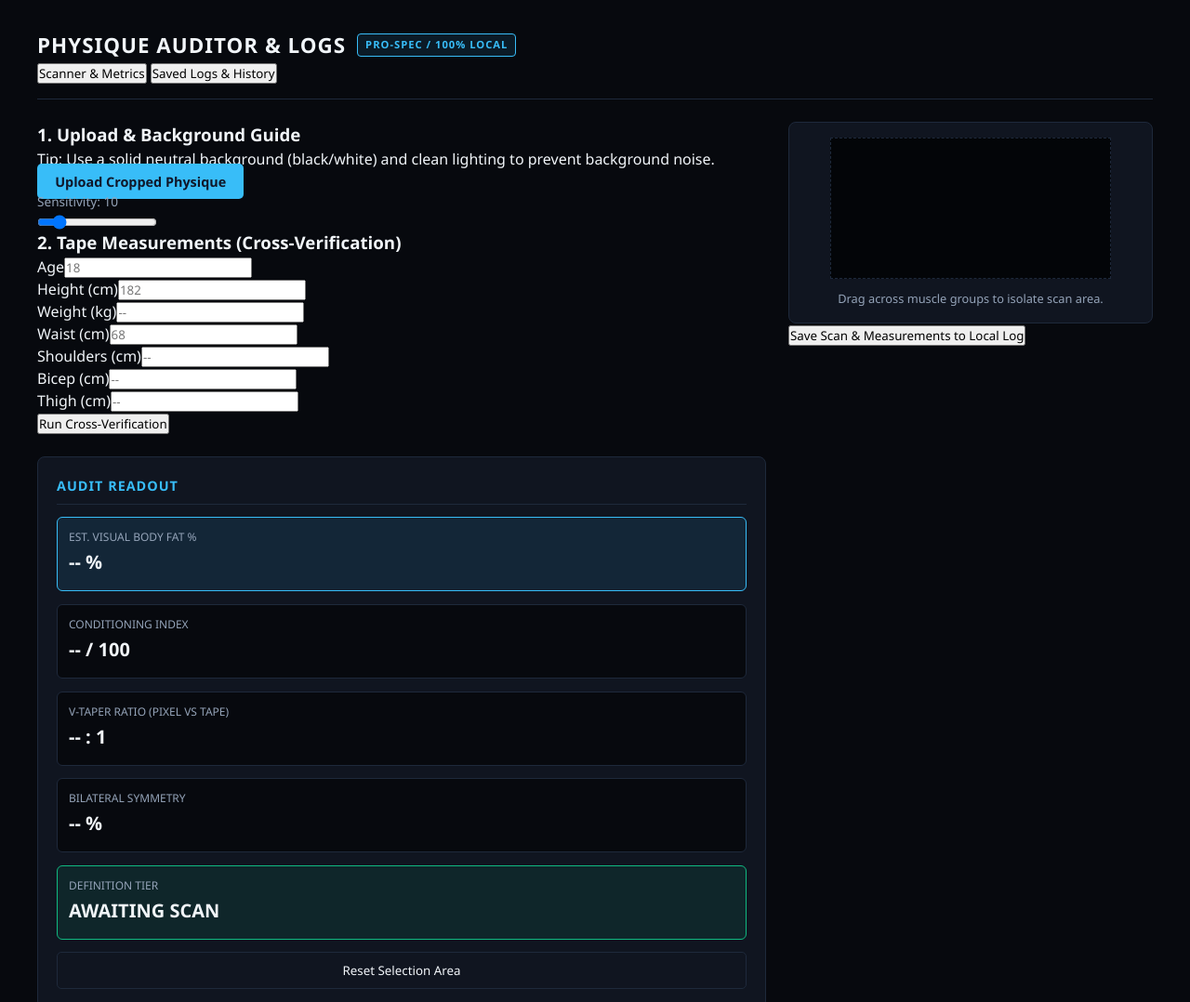
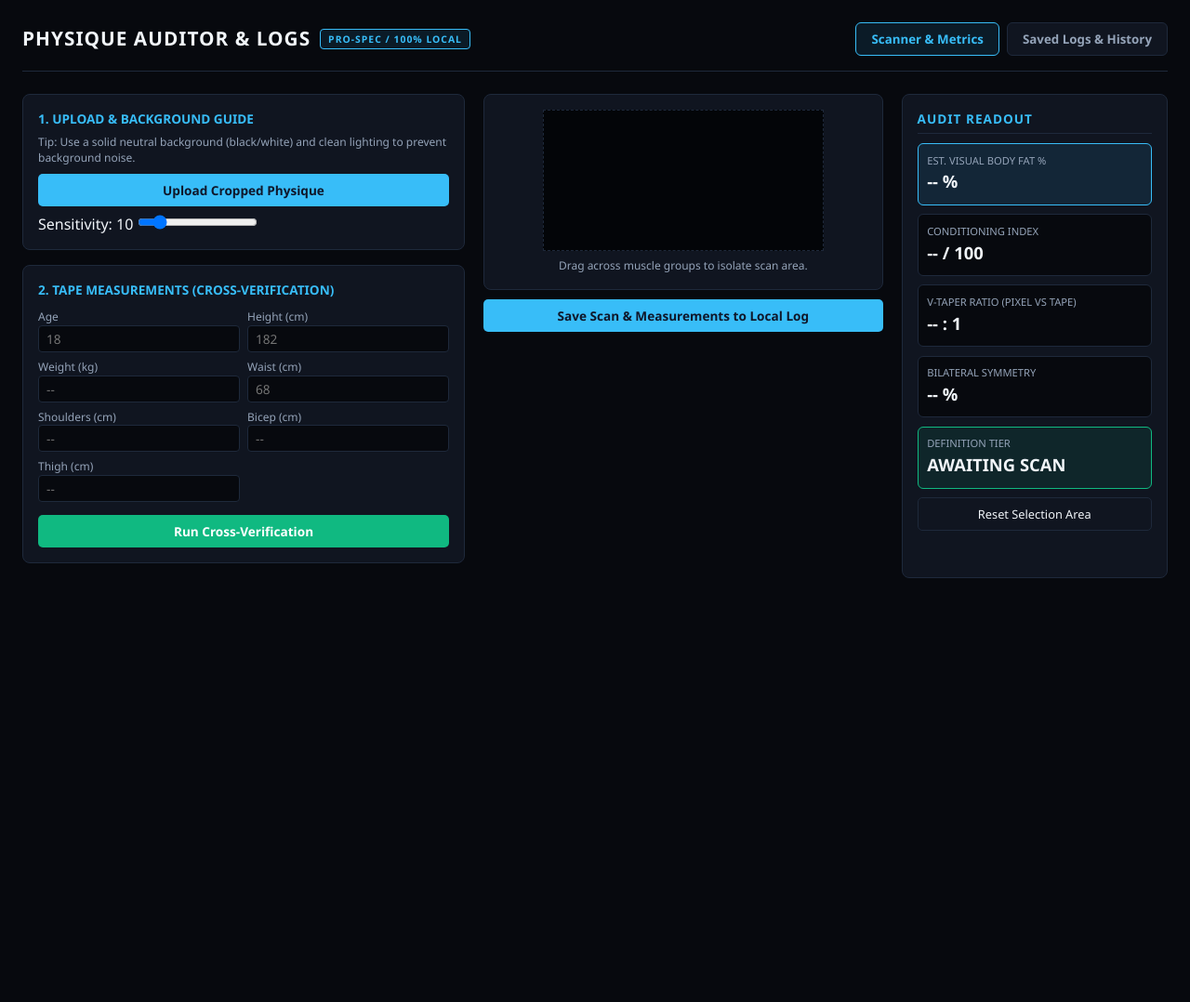
Before and after one commit to AmaanArmar/bio-pixel-scanner, a plain HTML site: page index.html in a window 1280 px wide. Shown: the top 1078 px of the page at 93% size. After the commit the page ends 800 px from the top, so only its background shows below. Drawn offline with Linux system fonts and the light colour scheme.

Commit message:
style.css v3
Updated styles for various elements including body, header, and controls. Added new classes for navigation tabs and log items.

```diff
--- a/style.css
+++ b/style.css
@@ -9,31 +9,55 @@
 }
 
 * { box-sizing: border-box; margin: 0; padding: 0; font-family: 'Segoe UI', system-ui, monospace; }
-body { background: var(--bg); color: var(--text); padding: 2rem; line-height: 1.5; }
-.container { max-width: 1200px; margin: 0 auto; }
-header { border-bottom: 1px solid var(--border); padding-bottom: 1rem; margin-bottom: 1.5rem; }
-h1 { font-size: 1.4rem; letter-spacing: 1px; display: flex; align-items: center; gap: 12px; }
-.badge { font-size: 0.7rem; background: var(--accent-dim); color: var(--accent); border: 1px solid var(--accent); padding: 3px 8px; border-radius: 4px; }
-.subtitle { color: var(--muted); font-size: 0.85rem; margin-top: 4px; }
-.controls { display: flex; flex-wrap: wrap; gap: 1.5rem; align-items: center; background: var(--panel); padding: 1rem 1.5rem; border-radius: 8px; border: 1px solid var(--border); margin-bottom: 1.5rem; }
+body { background: var(--bg); color: var(--text); padding: 1.5rem; line-height: 1.4; }
+.container { max-width: 1300px; margin: 0 auto; }
+
+header { display: flex; justify-content: space-between; align-items: center; border-bottom: 1px solid var(--border); padding-bottom: 1rem; margin-bottom: 1.5rem; flex-wrap: wrap; gap: 1rem; }
+h1 { font-size: 1.3rem; letter-spacing: 1px; display: flex; align-items: center; gap: 10px; }
+.badge { font-size: 0.65rem; background: var(--accent-dim); color: var(--accent); border: 1px solid var(--accent); padding: 3px 8px; border-radius: 4px; }
+
+.nav-tabs { display: flex; gap: 8px; }
+.tab-btn { background: var(--panel); border: 1px solid var(--border); color: var(--muted); padding: 0.5rem 1rem; border-radius: 6px; cursor: pointer; font-weight: 600; }
+.tab-btn.active { background: var(--accent-dim); color: var(--accent); border-color: var(--accent); }
+
+.tab-content { display: none; }
+.tab-content.active { display: grid; }
+
+.workspace { grid-template-columns: 1fr 1.5fr 1fr; gap: 1.25rem; }
+@media (max-width: 1024px) { .workspace { grid-template-columns: 1fr; } }
+
+.controls-card { background: var(--panel); border: 1px solid var(--border); border-radius: 8px; padding: 1rem; margin-bottom: 1rem; display: flex; flex-direction: column; gap: 8px; }
+.controls-card h3 { font-size: 0.85rem; color: var(--accent); text-transform: uppercase; }
+.guide-text { font-size: 0.75rem; color: var(--muted); }
+
 input[type="file"] { display: none; }
-.upload-btn { background: var(--accent); color: #0f172a; font-weight: 700; padding: 0.6rem 1.2rem; border-radius: 5px; cursor: pointer; font-size: 0.9rem; transition: opacity 0.2s; }
+.upload-btn { background: var(--accent); color: #0f172a; font-weight: 700; padding: 0.5rem 1rem; border-radius: 5px; cursor: pointer; font-size: 0.85rem; text-align: center; }
 .upload-btn:hover { opacity: 0.85; }
-.sliders { display: flex; gap: 1.5rem; flex-wrap: wrap; align-items: center; }
-.slider-group { display: flex; flex-direction: column; gap: 4px; font-size: 0.85rem; color: var(--muted); }
-select { background: var(--bg); color: var(--text); border: 1px solid var(--border); padding: 5px 10px; border-radius: 4px; }
-.workspace { display: grid; grid-template-columns: 2fr 1fr; gap: 1.5rem; }
-@media (max-width: 850px) { .workspace { grid-template-columns: 1fr; } }
+
+.metrics-grid-form { display: grid; grid-template-columns: 1fr 1fr; gap: 8px; margin-top: 4px; }
+.form-group { display: flex; flex-direction: column; font-size: 0.75rem; color: var(--muted); }
+.form-group input { background: var(--bg); border: 1px solid var(--border); color: var(--text); padding: 4px 8px; border-radius: 4px; font-size: 0.85rem; }
+
+.primary-btn, .accent-btn { background: #10b981; color: #fff; border: none; padding: 0.5rem; border-radius: 5px; cursor: pointer; font-weight: 700; font-size: 0.85rem; margin-top: 6px; }
+.accent-btn { background: var(--accent); color: #0f172a; width: 100%; margin-top: 10px; }
+
 .canvas-box { background: var(--panel); border: 1px solid var(--border); border-radius: 8px; padding: 1rem; display: flex; flex-direction: column; align-items: center; }
 canvas { max-width: 100%; height: auto; border: 1px dashed var(--border); cursor: crosshair; background: #030508; }
-.hint { font-size: 0.8rem; color: var(--muted); margin-top: 0.75rem; text-align: center; }
-.metrics-panel { background: var(--panel); border: 1px solid var(--border); border-radius: 8px; padding: 1.25rem; display: flex; flex-direction: column; gap: 0.85rem; }
-.metrics-panel h2 { font-size: 0.9rem; color: var(--accent); letter-spacing: 1px; border-bottom: 1px solid var(--border); padding-bottom: 0.5rem; }
-.metric-card { background: var(--bg); border: 1px solid var(--border); padding: 0.75rem; border-radius: 6px; display: flex; flex-direction: column; }
+.hint { font-size: 0.75rem; color: var(--muted); margin-top: 0.5rem; text-align: center; }
+
+.metrics-panel { background: var(--panel); border: 1px solid var(--border); border-radius: 8px; padding: 1rem; display: flex; flex-direction: column; gap: 0.6rem; }
+.metrics-panel h2 { font-size: 0.85rem; color: var(--accent); letter-spacing: 1px; border-bottom: 1px solid var(--border); padding-bottom: 0.4rem; }
+.metric-card { background: var(--bg); border: 1px solid var(--border); padding: 0.6rem; border-radius: 6px; display: flex; flex-direction: column; }
 .metric-card.highlight { border-color: var(--accent); background: var(--accent-dim); }
 .metric-card.tier-card { border-color: #10b981; background: rgba(16, 185, 129, 0.1); }
-.metric-card .label { font-size: 0.75rem; color: var(--muted); text-transform: uppercase; }
-.metric-card .value { font-size: 1.25rem; font-weight: 700; color: var(--text); margin: 3px 0; }
-.metric-card .desc { font-size: 0.72rem; color: var(--muted); }
-.secondary-btn { background: transparent; border: 1px solid var(--border); color: var(--text); padding: 0.6rem; border-radius: 5px; cursor: pointer; margin-top: auto; }
+.metric-card .label { font-size: 0.7rem; color: var(--muted); text-transform: uppercase; }
+.metric-card .value { font-size: 1.15rem; font-weight: 700; color: var(--text); margin: 2px 0; }
+
+.secondary-btn { background: transparent; border: 1px solid var(--border); color: var(--text); padding: 0.5rem; border-radius: 5px; cursor: pointer; font-size: 0.8rem; }
 .secondary-btn:hover { border-color: var(--accent); color: var(--accent); }
+
+/* Logs Tab */
+.logs-section { flex-direction: column; gap: 1rem; background: var(--panel); border: 1px solid var(--border); padding: 1.5rem; border-radius: 8px; }
+.logs-container { display: flex; flex-direction: column; gap: 10px; max-height: 500px; overflow-y: auto; }
+.log-item { background: var(--bg); border: 1px solid var(--border); padding: 1rem; border-radius: 6px; display: flex; justify-content: space-between; flex-wrap: wrap; gap: 10px; font-size: 0.85rem; }
+.no-logs { color: var(--muted); font-size: 0.9rem; }
```
